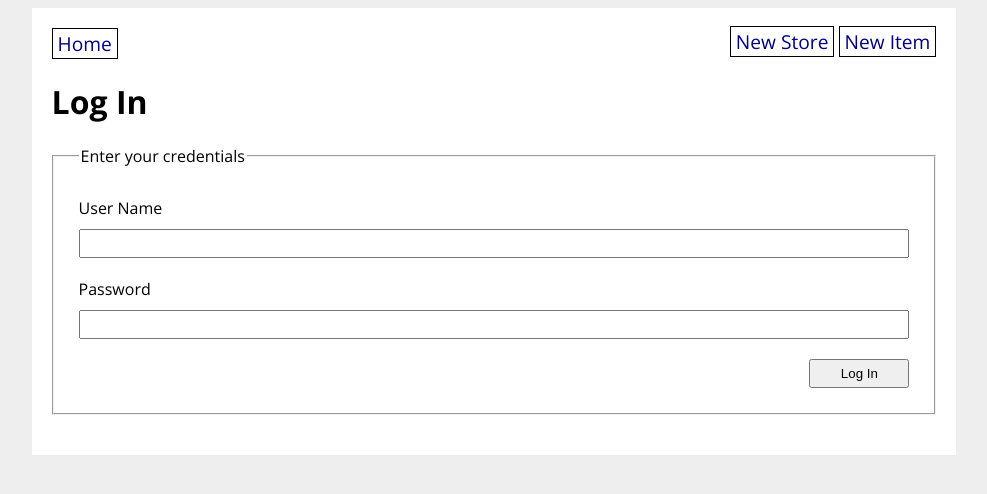
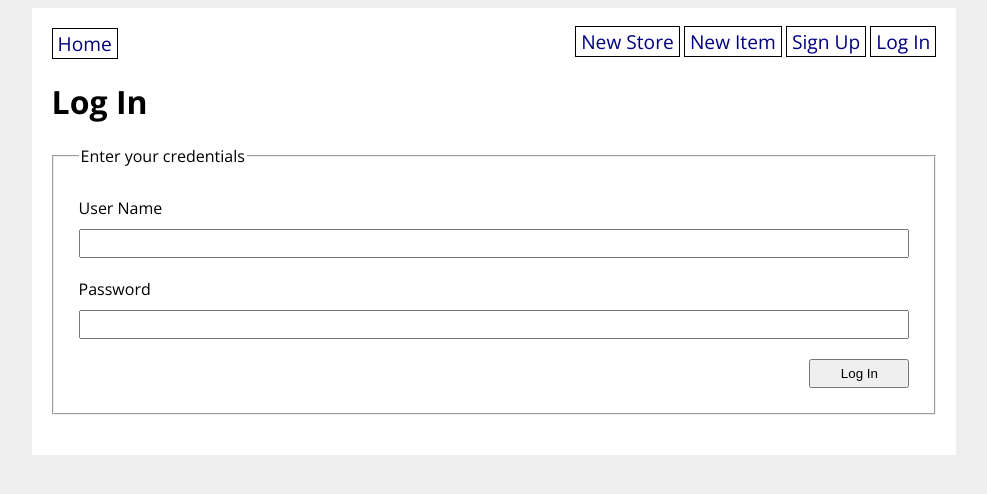
Before and after one commit to benchan777/grocery-store, a Flask app: a page that uses grocery_app/templates/base.html in a window 1280 px wide. Shown: the top 494 px of the page, without its empty margins (146-1133 px from the left). Run offline with Flask 2, Linux system fonts and the light colour scheme; parts of the project's set-up code (start-up, migrations or seed data) failed here and were passed over.

Commit message:
add new buttons for login and signup, also hide certain buttons depending on login/logout state

```diff
--- a/grocery_app/templates/base.html
+++ b/grocery_app/templates/base.html
@@ -16,6 +16,13 @@
                 <div>
                     <a href="/new_store">New Store</a>
                     <a href="/new_item">New Item</a>
+
+                    {% if current_user.is_authenticated %}
+                    <a href="/logout">Log Out</a>
+                    {% else %}
+                    <a href="/signup">Sign Up</a>
+                    <a href="login">Log In</a>
+                    {% endif %}
                 </div>
             </nav>
             {% block content %}{% endblock %}
```
